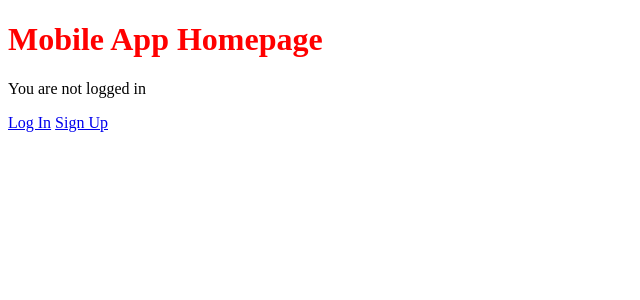
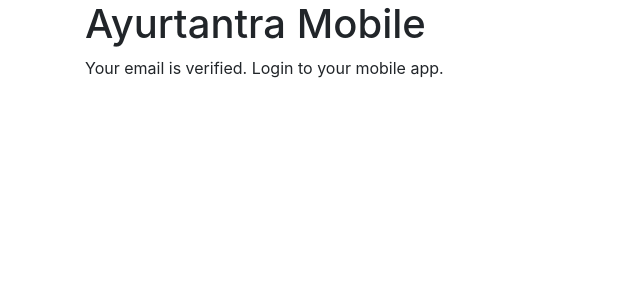
Before and after one commit to npirate/AyurtantraMobile, a Django app: template templates/home.html in a window 1280 px wide. Shown: the top 300 px of the page, without its empty margins (0-640 px from the left). Run offline with Django 3.2, Linux system fonts and the light colour scheme; the template is opened without the code that fills it, so the values that code supplies are empty; parts of the project's set-up code (start-up, migrations or seed data) failed here and were passed over; some libraries are stand-ins or nearby versions.

Commit message:
updated portal to remove the sign up, login, logout options. Gave proper messages for password reset and email verification.

```diff
--- a/AyurtantraMobile_Project/settings.py
+++ b/AyurtantraMobile_Project/settings.py
@@ -46,6 +46,7 @@
     'dj_rest_auth',
     'dj_rest_auth.registration',
     'corsheaders',
+    'crispy_forms',
 ]
 
 MIDDLEWARE = [
@@ -143,6 +144,9 @@
 USE_TZ = True
 
 
+CRISPY_TEMPLATE_PACK = 'bootstrap4'
+
+
 # Static files (CSS, JavaScript, Images)
 # https://docs.djangoproject.com/en/2.2/howto/static-files/
 
--- a/templates/_base.html
+++ b/templates/_base.html
@@ -1,15 +1,28 @@
 {% load static %}
 <!DOCTYPE html>
-<html>
+<html lang="en">
+
 <head>
 <meta charset="utf-8">
 <title>{% block title %}Mobile App{% endblock title %}</title>
-<link rel="stylesheet" href="{% static 'css/base.css' %}">
+<meta name="viewport" content="width=device-width, initial-scale=1, shrink-to-fit=no">
+
+<!-- Bootstrap CSS -->
+<link rel="stylesheet" href="https://stackpath.bootstrapcdn.com/bootstrap/4.5.0/css/bootstrap.min.css" integrity="sha384-9aIt2nRpC12Uk9gS9baDl411NQApFmC26EwAOH8WgZl5MYYxFfc+NcPb1dKGj7Sk" crossorigin="anonymous">
+
 </head>
+
 <body>
 <div class="container">
 {% block content %}
 {% endblock content %}
 </div>
+
+<!-- Optional JavaScript -->
+<!-- jQuery first, then Popper.js, then Bootstrap JS -->
+<script src="https://code.jquery.com/jquery-3.5.1.slim.min.js" integrity="sha384-DfXdz2htPH0lsSSs5nCTpuj/zy4C+OGpamoFVy38MVBnE+IbbVYUew+OrCXaRkfj" crossorigin="anonymous"></script>
+<script src="https://cdn.jsdelivr.net/npm/popper.js@1.16.0/dist/umd/popper.min.js" integrity="sha384-Q6E9RHvbIyZFJoft+2mJbHaEWldlvI9IOYy5n3zV9zzTtmI3UksdQRVvoxMfooAo" crossorigin="anonymous"></script>
+<script src="https://stackpath.bootstrapcdn.com/bootstrap/4.5.0/js/bootstrap.min.js" integrity="sha384-OgVRvuATP1z7JjHLkuOU7Xw704+h835Lr+6QL9UvYjZE3Ipu6Tp75j7Bh/kR0JKI" crossorigin="anonymous"></script>
+
 </body>
 </html>
--- a/templates/home.html
+++ b/templates/home.html
@@ -1,13 +1,13 @@
 {% extends '_base.html' %}
-{% block title %}Home{% endblock title %}
+{% block title %}Welcome{% endblock title %}
 {% block content %}
-<h1>Mobile App Homepage</h1>
+<h1>Ayurtantra Mobile</h1>
 {% if user.is_authenticated %}
 Hi, you are logged in as {{ user.email }}!
-<p><a href="{% url 'account_logout' %}">Log Out</a></p>
+<!--<p><a href="{% url 'account_logout' %}">Log Out</a></p>-->
 {% else %}
-<p>You are not logged in</p>
-<a href="{% url 'account_login' %}">Log In</a>
-<a href="{% url 'account_signup' %}">Sign Up</a>
+<p>Your email is verified. Login to your mobile app.</p>
+<!--<a href="{% url 'account_login' %}">Log In</a>-->
+<!--<a href="{% url 'account_signup' %}">Sign Up</a>-->
 {% endif %}
 {% endblock content %}
```
Also changed, not shown: templates/registration/password_reset_complete.html (added, +8 -0 lines), templates/registration/password_reset_confirm.html (added, +14 -0 lines), 2 other files.
